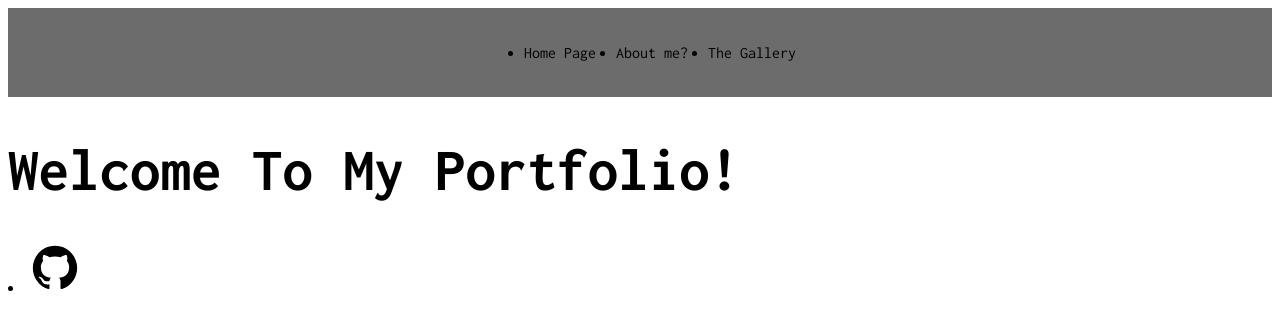
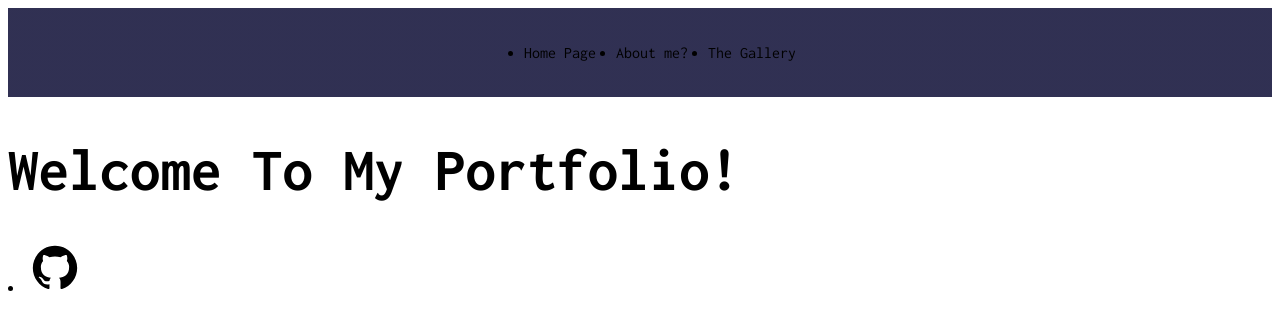
Before and after one commit to BooxStone/BooxStone.github.io, a Jekyll site: the page built from index.html, in a window 1280 px wide. Shown: the top 330 px of the page. Built offline with Jekyll 4.4.1, drawn with Linux system fonts in a browser that asks for light colours.

Commit message:
Update styles.scss

```diff
--- a/assets/css/styles.scss
+++ b/assets/css/styles.scss
@@ -21,7 +21,7 @@ h1, h2, h3 {
 /* Style the header */
 .site_header {
   padding: var(--space-s) 0;
-  background: linear-gradient(rgba(10, 10, 10, 0.6),rgba(10, 10, 10, 0.6));
+  background: linear-gradient(rgba(26, 26, 64, 0.9), rgba(26, 26, 64, 0.9));
 }
 
 .site_header_nav ul li a {
```
